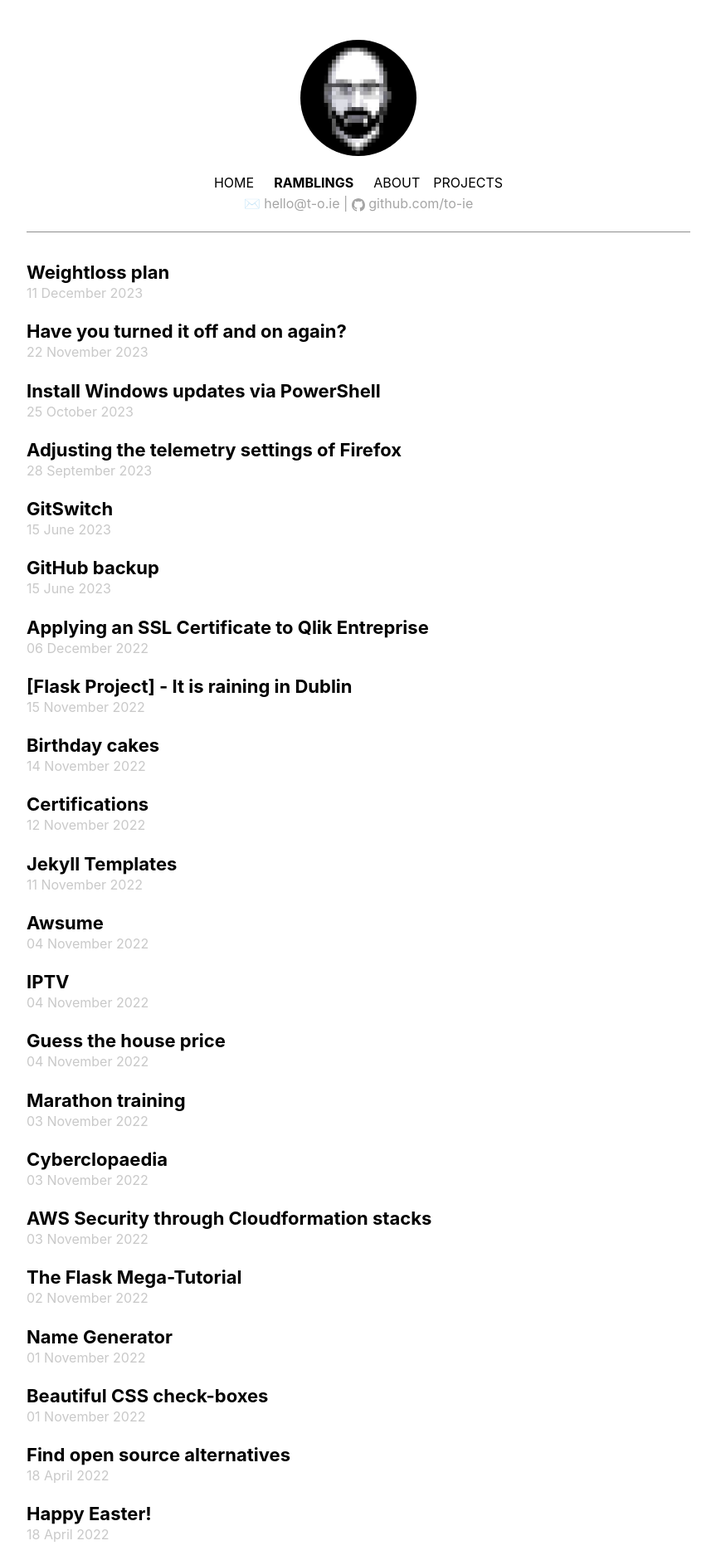
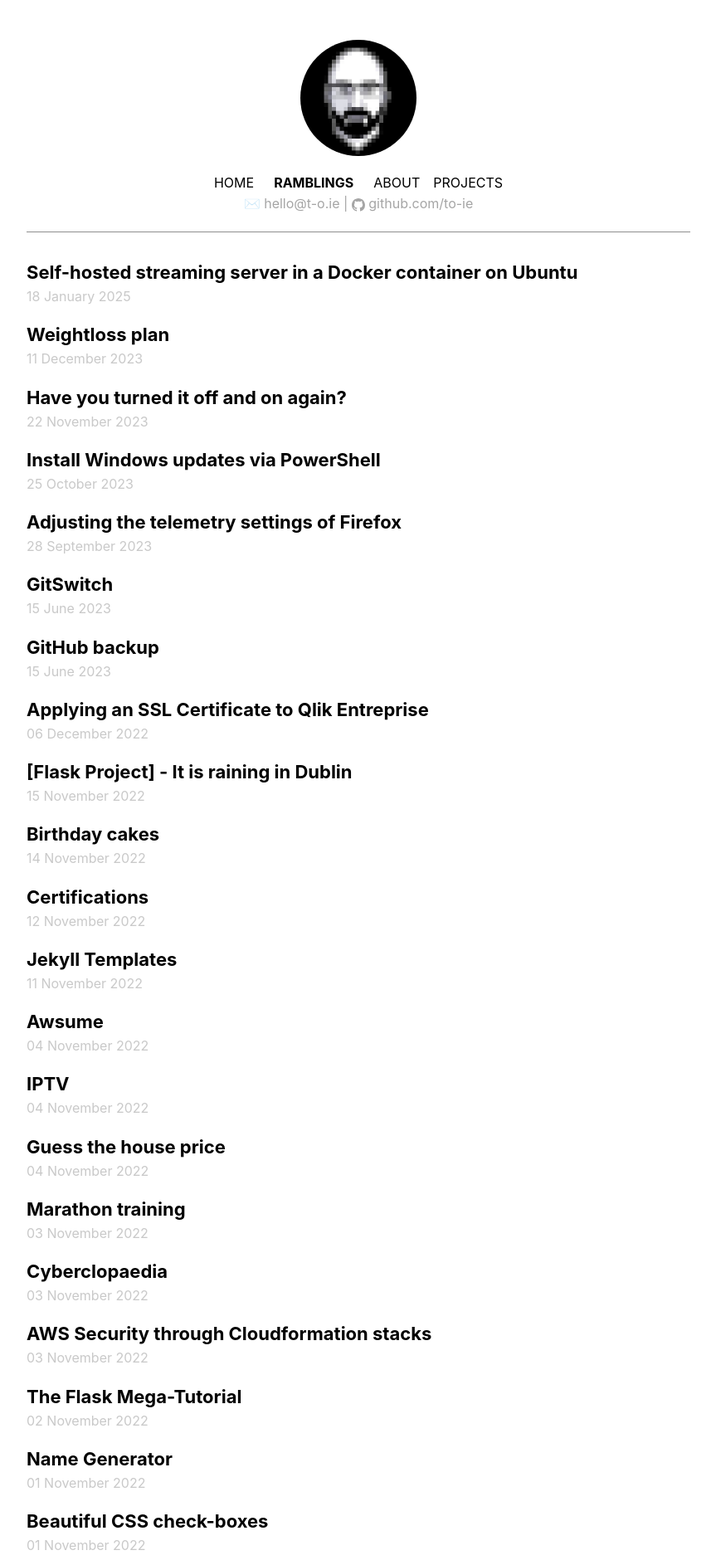
Before and after one commit to to-ie/to-ie.github.io, a Jekyll site: the page built from _pages/notes.md, in a window 1280 px wide. Shown: the top 1886 px of the page at 83% size, without its empty margins (208-1071 px from the left). Built offline with Jekyll 4.4.1, drawn with Linux system fonts in a browser that asks for light colours; some of the changed lines change nothing that is shown.

Commit message:
home server

````diff
--- a/_includes/footer.html
+++ b/_includes/footer.html
@@ -1,5 +1,5 @@
 <footer class="footer" role="contentinfo">
     <small>
-        © 2023
+        © 2025
     </small>
 </footer>
--- /dev/null
+++ b/_posts/2025-01-18-Self-hosted-streaming-server.md
@@ -0,0 +1,476 @@
+---
+layout: post
+title: "Self-hosted streaming server in a Docker container on Ubuntu"
+categories: self-hosted
+date : 2025-01-18 09:14:50
+---
+
+## Disclaimer
+Before proceeding, please note that this article is for educational purposes only. It aims to provide information on setting up a self-hosted streaming server, but it is your responsibility to ensure compliance with all local, national, and international laws. I assume no liability for any misuse of this information.
+
+---
+
+This guide documents the process of setting up a self-hosted streaming server. The services covered include Jellyfin, Sonarr, Radarr, Lidarr, qBittorrent, Jackett, Flaresolverr, Ombi, and Heimdall, all installed on Docker containers in Ubuntu. Here’s a brief overview of these services:
+
+- **Jellyfin**: A media server for watching your downloaded content.
+- **Jackett**: Provides torrent indexers.
+- **Sonarr**: Automates TV show downloads.
+- **Radarr**: Automates movie downloads.
+- **Lidarr**: Automates music downloads.
+- **qBittorrent**: A torrent downloader.
+- **Ombi**: Handles user requests for media.
+- **Heimdall**: A dashboard for easy access to all services.
+- **Flaresolverr**: Solves captchas for certain indexers.
+
+---
+
+## Requirements
+
+**Hosting**: You’ll need a machine to host this setup. Options include an AWS EC2 instance, Raspberry Pi, mini PC, or your laptop.
+
+**Command-Line knowledge**: Familiarity with Linux command-line interface is essential.
+
+**Operating System**: This guide uses Ubuntu, so a basic understanding of Linux is recommended.
+
+
+----
+
+## Getting Started
+
+### Step 1: Create the Directory Structure
+
+Organise your server with the following folder structure:
+
+```
+mkdir ~/server
+mkdir ~/server/media ~/server/media/movies  ~/server/media/music  ~/server/media/tv
+mkdir ~/server/torrents ~/server/torrents/incomplete  ~/server/torrents/movies  ~/server/torrents/music  ~/server/torrents/tv
+mkdir ~/server/compose ~/server/compose/media-server
+```
+
+The folder `media` stores the downloaded files.<br>
+The folder `torrents` stores the files being downloaded.<br>
+The folder `compose` stores the the services.
+
+You should have the following directories:
+
+```
+server/
+├── compose
+│   └── media-server
+├── media
+│   ├── movies
+│   ├── music
+│   └── tv
+└── torrents
+    ├── incomplete
+    ├── movies
+    ├── music
+    └── tv
+```
+
+Ensure Docker has the appropriate permissions to access the media folder:
+
+```
+sudo chown -R $USER:$USER /media
+chmod -R 775 /media
+```
+
+
+### Step 2: Install Docker and Docker Compose
+
+Update your system and install Docker:
+
+```bash
+sudo apt update
+sudo apt upgrade -y
+sudo apt install docker.io docker-compose -y
+```
+
+Enable and start Docker:
+
+```bash
+sudo systemctl enable docker
+sudo systemctl start docker
+```
+
+### Step 3: Create a docker-compose.yml File
+
+Use a text editor to create the docker-compose.yml file:
+
+```
+nano ~/server/compose/media-server/docker-compose.yml
+```
+
+Add the following content:
+
+```yaml
+version: "3.8"
+services:
+    # torrent indexer
+    jackett:
+        container_name: jackett
+        image: linuxserver/jackett
+        environment:
+          - PUID=1000
+          - PGID=1000
+          - TZ=Asia/Kolkata
+        volumes:
+          - '/home/ubuntu/server/configs/jackett:/config'
+          - '/home/ubuntu/server/torrents:/downloads'
+        ports:
+          - '9117:9117'
+        restart: unless-stopped
+
+    #tv shows
+    sonarr:
+        container_name: sonarr
+        image: linuxserver/sonarr
+        environment:
+          - PUID=1000
+          - PGID=1000
+          - TZ=Asia/Kolkata
+        ports:
+          - '8989:8989'
+        volumes:
+          - '/home/ubuntu/server/configs/sonarr:/config'
+          - '/home/ubuntu/server:/data'
+        restart: unless-stopped
+
+    # movies
+    radarr:
+        container_name: radarr
+        image: linuxserver/radarr
+        environment:
+          - PUID=1000
+          - PGID=1000
+          - TZ=Asia/Kolkata
+        ports:
+          - '7878:7878'
+        volumes:
+          - '/home/ubuntu/server/configs/radarr:/config'
+          - '/home/ubuntu/server:/data'
+        restart: unless-stopped
+
+    #music
+    lidarr:
+        container_name: lidarr
+        image: ghcr.io/linuxserver/lidarr
+        environment:
+          - PUID=1000
+          - PGID=1000
+          - TZ=Asia/Kolkata
+        volumes:
+          - '/home/ubuntu/server/configs/liadarr:/config'
+          - '/home/ubuntu/server:/data'
+        ports:
+          - '8686:8686'
+        restart: unless-stopped
+
+    jellyfin:
+        container_name: jellyfin
+        image: jellyfin/jellyfin:latest
+        network_mode: bridge
+        ports:
+          - "8096:8096"
+        volumes:
+          - '/home/ubuntu/server/configs/jellyfin:/config'
+          - '/home/ubuntu/server/media:/data/media'
+        restart: unless-stopped
+
+    # requesting movies
+    ombi:
+        container_name: ombi
+        image: ghcr.io/linuxserver/ombi
+        environment:
+          - PUID=1000
+          - PGID=1000
+          - TZ=Asia/Kolkata
+        volumes:
+          - '/home/ubuntu/server/configs/ombi:/config'
+        ports:
+          - '3579:3579'
+        restart: unless-stopped
+
+    # torrent downloader
+    qflood:
+        container_name: qflood
+        image: hotio/qflood
+        ports:
+          - "8080:8080"
+          - "3005:3000"
+        environment:
+          - PUID=1000
+          - PGID=1000
+          - UMASK=002
+          - TZ=Asia/Kolkata
+          - FLOOD_AUTH=false
+        volumes:
+          - '/home/ubuntu/server/configs/qflood:/config'
+          - '/home/ubuntu/server/torrents:/data/torrents'
+        restart: unless-stopped
+
+    # dashboard
+    heimdall:
+        container_name: heimdall
+        image: ghcr.io/linuxserver/heimdall
+        environment:
+          - PUID=1000
+          - PGID=1000
+          - TZ=Asia/Kolkata
+        volumes:
+          - '/home/ubuntu/server/configs/heimdall:/config'
+        ports:
+          - 8090:80
+        restart: unless-stopped
+
+    # captcha solver
+    flaresolverr:
+        container_name: flaresolverr
+        image: 'ghcr.io/flaresolverr/flaresolverr:latest'
+        ports:
+          - '8191:8191'
+        environment:
+          - PUID=1000
+          - PGID=1000
+          - TZ=Asia/Kolkata
+        restart: unless-stopped
+```
+Note: in the paths above, `ubuntu` refers to my local user.
+
+### Step 4: Launch the stack
+
+Run the following command to start the containers:
+
+```
+docker-compose up -d
+```
+
+----
+
+## Configuring your server
+
+
+### Configuring Heimdall: Your Centralized Dashboard
+
+Heimdall is a lightweight, customizable dashboard designed to act as a central hub for accessing all your services. Follow these steps to set it up:
+
+**Access Heimdall:**
+
+Open your browser and navigate to `http://<your-server-ip>:9117`.
+
+**Set a Password (Optional):**
+- Navigate to the "Users" page.
+- Set an admin password to restrict access if desired.
+- If you enable the password, untick the option "Allow public access to front - Only enforced if a password is set" to restrict unauthorized access.
+
+**Add Your Services:**
+- Go to the Dashboard.
+- Click on the "Application List" and then the "+" button to add a new application.
+- For each service (e.g., qBittorrent, Sonarr, Radarr), provide the following details:
+    - Name: Enter the name of the service (e.g., "qBittorrent").
+    - URL: Input the service's URL (e.g., `http://<your-server-ip>:8080` for qBittorrent).
+    - Icon: Heimdall will automatically fetch an icon if available. You can also upload your own.
+    - Application Type: If the service is listed (e.g., Sonarr, Radarr), select the specific type to enable optional advanced integration.
+    - Save: Click "Save" to finalize adding the service.
+
+**Repeat for All Services:**
+
+Add all the services you want to access through Heimdall by repeating the above steps.
+<br>
+<br>
+Heimdall will now serve as your centralised dashboard, providing quick and organised access to all your configured services.
+
+
+
+### Configuring qBittorrent: Your Torrent Downloader
+
+qBittorrent is a powerful torrent downloader that seamlessly integrates with Sonarr, Radarr, and Lidarr to automate torrent management. Access it through `http://<your-server-ip>:8080`.
+
+**Initial Access**
+
+Default Credentials:
+
+  - Username: `admin`
+  - Password: `adminadmin`
+
+It's highly recommended to change these credentials:
+
+- Navigate to Tools → Options → WebUI.
+- Update the username and password for added security.
+
+#### Configuration Steps
+
+**1. Set Default Download Paths:**
+
+- Go to the Downloads section in the settings.
+- Change the Default Save Path to: `/data/torrents/`
+- Enable Keep incomplete torrents in and set the path to: `/data/torrents/incomplete/`
+
+**2. Create Categories for Media:** Categories help organize your downloads and move them to the correct folders.
+
+- Right-click on the Categories section in the sidebar and select Add Category.
+- Create the following categories:
+    - TV:
+        - Name: TV
+        - Path: `/data/torrents/tv`
+    - Movies:
+        - Name: Movies
+        - Path: `/data/torrents/movies`
+    - Music:
+        - Name: Music
+        - Path: `/data/torrents/music`
+
+Ensure the paths match the directories you created earlier to store media files.
+
+By following these steps, qBittorrent will automatically organise and move completed downloads into the appropriate folders, streamlining your media server setup.
+
+
+
+
+### Configuring Jackett: Your Torrent Indexer
+
+Jackett acts as a bridge between your download automation tools (like Sonarr, Radarr, and Lidarr) and torrent trackers. Access it at `http://<your-server-ip>:9117`.
+
+**Log In and Secure Jackett**
+
+- Open Jackett in your browser.
+- At the bottom of the page, set up a password to secure access to Jackett.
+
+#### Add Indexers
+
+**1. Find Indexers:**
+
+- In Jackett’s interface, click Add Indexer.
+- Use the search bar or browse the list to locate the torrent trackers you wish to add (e.g., public or private trackers).
+
+**2. Add an Indexer:** Click the Add button next to the desired indexer.
+
+**3. Configure the Indexer:**
+
+- For Public Trackers: Minimal configuration is required.
+- For Private Trackers:
+    - You may need to input login credentials or API keys.
+    - These can typically be found in your account settings on the tracker’s website.
+
+**4. Test the Connection:** Once configured, test the indexer to ensure it is functioning correctly.
+
+**5. Copy the API Key**
+
+- Navigate to the API Key section in Jackett (visible on the main page).
+- Copy the API key for integration with Sonarr, Radarr, and Lidarr.
+
+Jackett is now ready to provide torrent search results to your automation tools, enhancing your media server's functionality!
+
+
+
+
+### Sonarr (TV Shows)
+
+Sonarr automates the download, organization, and management of TV shows. Access it at `http://<your-server-ip>:8989`.
+
+**Configure Download Clients**
+
+- Navigate to Settings → Download Clients.
+- Add qBittorrent:
+    - Host: Enter your server's IP address (e.g., YOUR_SERVER_IP).
+    - Port: Set to 8080.
+    - Username and Password: Enter the credentials you configured for qBittorrent.
+    - Category: Type `TV` (or the category name you set in qBittorrent for TV shows).
+    - Test the connection to ensure it's working, then click Save.
+
+**Add Indexers**
+
+- Navigate to Settings → Indexers.
+- For each indexer you added in Jackett:
+    - Click Add and choose Torznab.
+    - Enter the Torznab feed URL for the indexer from Jackett.
+    - Paste the API Key from Jackett.
+    - Select the relevant categories (e.g., TV categories).
+    - Test the connection and click Save.
+
+**Set the Root Folder**
+
+- Go to Settings → Media Management → Root Folders.
+- Add `/data/media/tv` as the root folder for TV shows.
+
+
+### Repeat for Radarr (Movies) and Lidarr (Music)
+
+- Radarr (Movies):
+    - Access it at `http://<your-server-ip>:7878`.
+    - Use /data/media/movies as the root folder.
+    - Set the qBittorrent category to Movies.
+
+- Lidarr (Music):
+    - Access it at `http://<your-server-ip>:8686`.
+    - Use /data/media/music as the root folder.
+    - Set the qBittorrent category to Music.
+
+Follow similar steps for configuring download clients, adding indexers, and defining root folders for each service. This ensures all media types are downloaded, organized, and stored in the correct directories.
+
+
+### Ombi
+
+Access it at `http://<your-server-ip>:3579`.
+
+Ombi is a user-friendly platform for managing media requests. Setting it up is straightforward:
+
+- Open the URL in your browser.
+- Follow the on-screen instructions to complete the initial setup:
+    - Configure your media server (e.g., Jellyfin).
+    - Set up user authentication and permissions if needed.
+    - Enable notifications for updates on requests.
+
+That's it! Ombi is now ready to handle requests for your media library.
+
+### Jellyfin (Viewing Platform)
+
+Access it at `http://<your-server-ip>:8096`.
+
+Jellyfin is your media playback hub. Setting it up is simple:
+
+- Open the URL in your browser.
+- Follow the guided tutorial to configure Jellyfin:
+    - Set up your library folders (e.g., `/data/media/tv`, `/data/media/movies`, `/data/media/music`).
+    - Choose metadata options and language preferences.
+    - Create user accounts if you have multiple users.
+
+Once the setup is complete, your media server will be ready for streaming. Enjoy your personalized media experience!
+
+-r via Docker and integrate it with Sonarr and Radarr to automatically download subtitles for your media.
+
+---
+
+## Final Testing
+
+After setting up all services and applying these final touches, verify the entire pipeline:
+
+- Request Media
+    - Use Ombi to request a movie, TV show, or music.
+
+- Download and Storage
+    - Confirm qBittorrent downloads the media to the correct folder.
+    - Check if Sonarr, Radarr, or Lidarr moves the files to their respective library directories.
+
+- Media Availability
+    - Ensure the media appears in Jellyfin with the correct metadata and subtitles.
+
+With everything in place, you can now enjoy your secure and private self-hosted streaming server! 🎉
+
+---
+
+## Additional Touches
+
+These are not yet covered in this guide.
+
+**Set Up SSL Certificates for Secure Access**
+- Use tools like Let's Encrypt to obtain free SSL certificates.
+- Configure your reverse proxy (e.g., Nginx or Traefik) to enable HTTPS for all your services.
+
+**Bind Services to a VPN for Privacy**
+- Ensure your torrent traffic is routed through a VPN to protect your privacy.
+- Use Docker containers like gluetun or OpenVPN for VPN integration with your services.
+
+**Install Bazarr for Automated Subtitle Management**
+- Deploy Bazar
--- a/_sass/_layout.scss
+++ b/_sass/_layout.scss
@@ -79,3 +79,11 @@ footer {
     margin-right: auto;
     margin-bottom: -20px
 }
+
+h2{
+    margin-bottom: 20px !important;
+}
+
+h3{
+    margin-bottom: -10px !important;
+}
````
Also changed, not shown: 1 other file.
